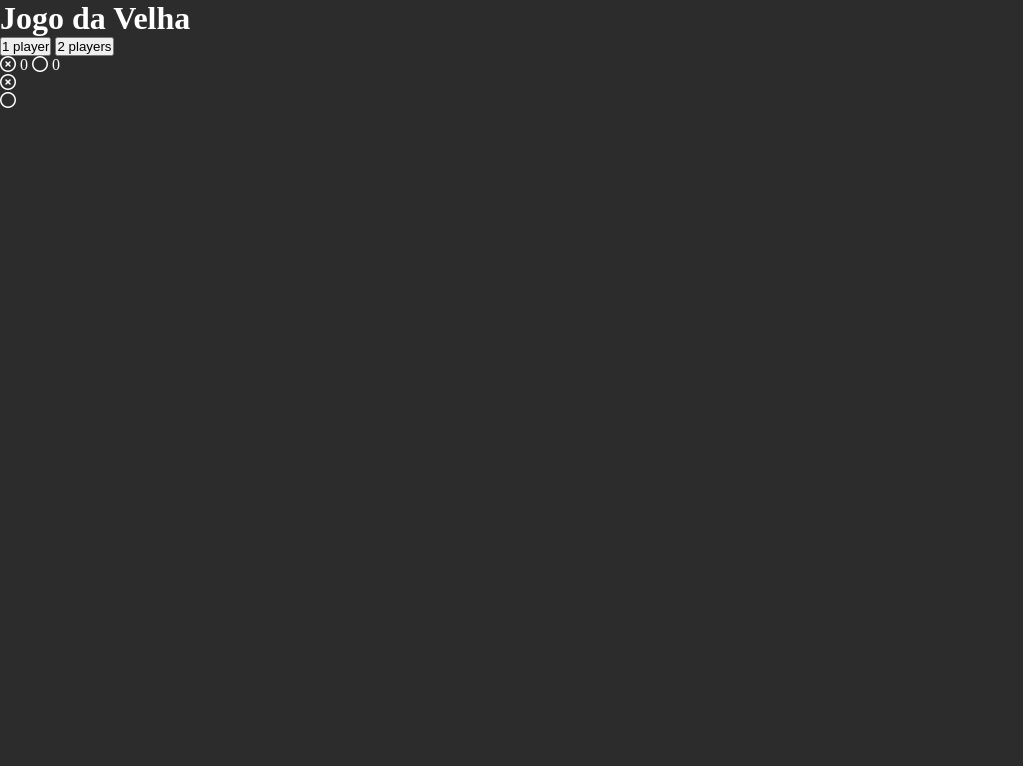
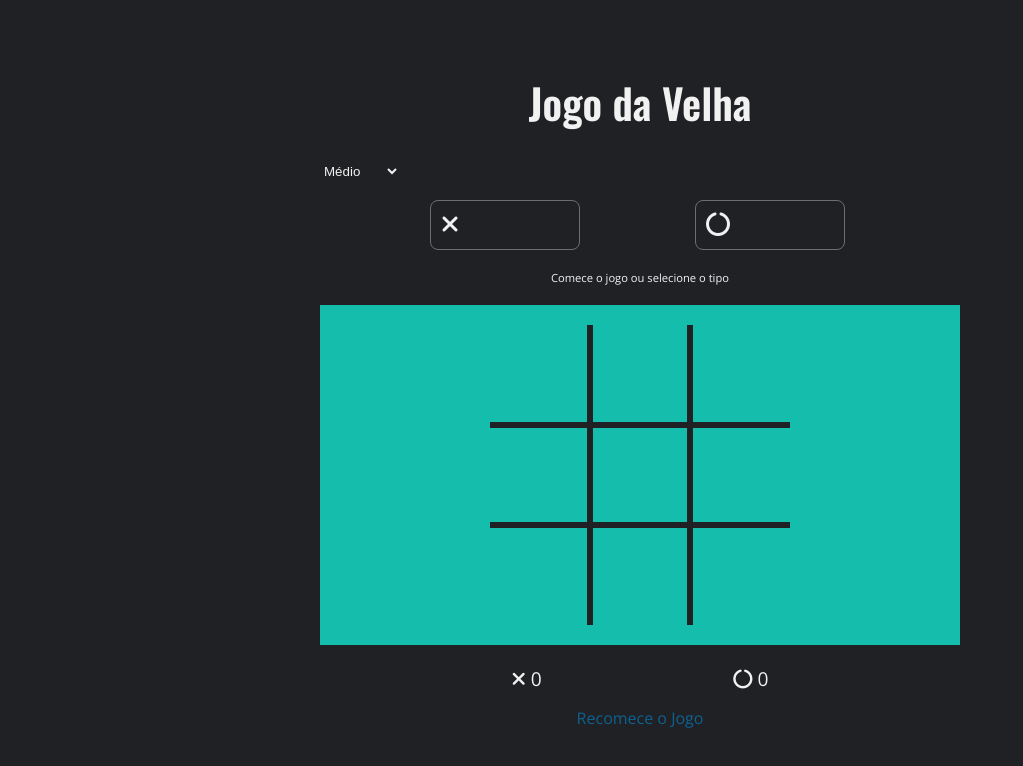
Before and after one commit to igords-goncalves/jogo-da-velha, a website: page source/index.html in a window 1280 px wide. Shown: the whole page, without its empty margins (0-1023 px from the left). Drawn offline with nearby package versions, Linux system fonts and the light colour scheme.

Commit message:
CSS pronto

```diff
--- /dev/null
+++ b/source/css/main.css
@@ -0,0 +1,116 @@
+@import url('https://fonts.googleapis.com/css2?family=Open+Sans:wght@400&display=swap');
+
+main {
+    width: 100%;
+    display: flex;
+    flex-direction: column;
+    align-items: center;
+    justify-content: center;
+}
+
+#bg-quadro {
+    background-color: #14bdac;
+
+    width: 50%;
+    min-width: 320px;
+    min-height: 230px;
+    margin: 0 0 25px 0;
+
+    display: flex;
+    flex-direction: row;
+    align-items: center;
+    justify-content: center;
+    margin: 0 0 20px 0;
+
+}
+
+#quadro {
+    background-color: #14bdac;
+
+    width: 20%;
+    min-width: 300px;
+
+    display: flex;
+    flex-direction: row;
+    margin: 20px 0 20px 0;
+
+    flex-wrap: wrap;
+}
+
+.box {
+    height: 100px;
+    border: 3px solid var(--main-bg-color);
+
+    box-sizing: border-box;
+    flex: 1 1 33%;
+}
+
+#block-1, #block-2, #block-3 {
+    border-top: none;
+}
+#block-1, #block-4, #block-7 {
+    border-left: none;
+}
+#block-3, #block-6, #block-9 {
+    border-right: none;
+}
+#block-7, #block-8, #block-9 {
+    border-bottom: none;
+}
+
+
+#placar {
+    min-width: 50%;
+
+    display: flex;
+    flex-direction: row;
+    align-items: center;
+    justify-content: space-evenly;
+
+    margin: 0 0 15px 0;
+
+    font-size: 1.2em;
+}
+
+a {
+    text-decoration: none;
+    font-family: 'Open Sans', sans-serif;
+
+    color: #0e6191;
+    font-size: 1em;
+}
+
+/* Simbolos */
+
+
+.esconder {
+    display: flex;
+    flex-direction: row;
+    justify-content: center;
+    align-items: center;
+}
+
+.x {
+    display: inline-block;
+    font-size: 46px;
+}
+.o {
+    display: inline-block;
+    font-size: 36px;
+}
+
+.esconder {
+    display: none !important;
+}
+
+#menssagem p {
+    position: absolute;
+    display: flex;
+    flex-direction: row;
+    align-items: center;
+    justify-content: center;
+    top: 50%;
+    width: 100%;
+    font-size: 4em;
+    color: var(--font-color);
+}
--- a/source/css/style.css
+++ b/source/css/style.css
@@ -1,3 +1,7 @@
+@import url('https://fonts.googleapis.com/css2?family=Open+Sans:wght@300&display=swap');
+
+@import url('https://fonts.googleapis.com/css2?family=Oswald:wght@600&display=swap');
+
 * {
     margin: 0;
     padding: 0;
@@ -7,7 +11,87 @@
 body {
     width: 100%;
     height: 100vh;
+    background-color: var(--main-bg-color);
+    color: var(--font-color);
 
-    background-color: #2c2c2c;
-    color: #ffffff;
+    display: flex;
+    flex-direction: column;
+    align-items: center; /* Alinhados no eixo horizontal */
+    justify-content: center; /* Alinhados no eixo vertical */
+
+    font-family: 'Open Sans', sans-serif;
 }
+
+header {
+    width: 100%;
+    display: flex;
+    flex-direction: column;
+    align-items: center;
+}
+
+#titulo {
+    font-size: 1.3em;
+    margin: 0 0 20px 0;
+    font-family: 'Oswald', sans-serif;
+}
+
+
+#painel {
+    min-width: 50%;
+
+    display: flex;
+    flex-direction: column;
+    justify-content: center;
+
+    margin: 0 0 20px 0;
+}
+
+#nivel {
+    padding: 10px 0px 10px 0px;
+    border: none;
+    background: var(--main-bg-color);
+
+    min-width: 80px;
+    color: var(--font-color);
+
+    margin: 0 0 10px 0;
+}
+
+#botoes {
+    display: flex;
+    flex-direction: row;
+    justify-content: space-evenly;
+    margin: 0 0 20px 0;
+}
+
+.botao {
+    text-align: left;
+    padding: 10px 10px;
+    width: 150px;
+
+    font-size: 1.5em;
+
+    background: none;
+    border: 0.01px solid #6e6e6e;
+    border-radius: 8px;
+
+    margin-right: 5px;
+
+    cursor: pointer;
+}
+
+.botao i {
+    color: var(--font-color);
+}
+
+.botao:hover {
+    border-bottom: 1px solId #14bdac ;
+}
+
+#instrucoes {
+    display: flex;
+    flex-direction: row;
+    align-items: center;
+    justify-content: center;
+    font-size: 0.7em;
+}
--- /dev/null
+++ b/source/css/variables.css
@@ -0,0 +1,4 @@
+:root {
+    --main-bg-color: #202124;
+    --font-color: #f1f1f1
+}
--- a/source/index.html
+++ b/source/index.html
@@ -7,10 +7,12 @@
 
     <link rel="shortcut icon" href="#">
     <link rel="stylesheet" href="css/style.css">
+    <link rel="stylesheet" href="css/variables.css">
+    <link rel="stylesheet" href="css/main.css">
 
     <script src="https://kit.fontawesome.com/e900989936.js" crossorigin="anonymous"></script>
 
-    <title>Tic-tac-toe</title>
+    <title>Jogo da Velha</title>
 </head>
 
 <body>
@@ -18,15 +20,27 @@
         <div id="titulo" class="container">
             <h1>Jogo da Velha</h1>
         </div>
+        <div id="painel" class="container">
+            <div>
+                <select name="nivel" id="nivel">
+                    <option value="facil">Fácil</option>
+                    <option value="medio" selected>Médio</option>
+                    <option value="dificil">Difícil</option>
+                </select>
+            </div>
+            <div id="botoes">
+                <button id="vezes" class="botao"><i class="fas fa-times"></i></button>
+                <button id="circulo" class="botao"><i class="fas fa-circle-notch"></i></i></button>
+            </div>
+            <div id="instrucoes">
+                <p>Comece o jogo ou selecione o tipo</p>
+            </div>
+        </div>
     </header>
 
     <main>
-        <div id="container-botoes" class="container">
-            <input id="ai" type="button" value="1 player">
-            <input id="2-players" type="button" value="2 players">
-        </div>
-
-        <div id="container-board" class="hide" class="container">
+        <div id="bg-quadro">
+            <div id="quadro" class="container">
                 <div class="box" id="block-1"></div>
                 <div class="box" id="block-2"></div>
                 <div class="box" id="block-3"></div>
@@ -37,29 +51,35 @@
                 <div class="box" id="block-8"></div>
                 <div class="box" id="block-9"></div>
             </div>
+    </div>
 
-        <div id="container-placar" class="container">
-            <span class="container-scoreboard">
-                <span id="x-scoreboard"><i class="far fa-times-circle"></i></span>
-                <span id="1-socoreboard">0</span>
+        <div id="placar" class="container">
+            <span class="score">
+                <span id="x-score"><i class="fas fa-times"></i></span>
+                <span id="1-score">0</span>
             </span>
-            <span class="container-scoreboard">
-                <span id="o-scoreboard"><i class="far fa-circle"></i></span>
-                <span id="1-socoreboard">0</span>
+            <span class="score">
+                <span id="o-score"><i class="fas fa-circle-notch"></i></span>
+                <span id="1-score">0</span>
             </span>
+        </div>
+
+        <div id="recomecar">
+            <a href="#">Recomece o Jogo</a>
         </div>
     </main>
 
-    <div class="hide">
-        <div class="x"><i class="far fa-times-circle"></i></i></div>
-        <div class="o"><i class="far fa-circle"></i></div>
+    <!-- Esconder -->
+
+    <div class="esconder">
+        <div class="x"><i class="fas fa-times"></i></div>
+        <div class="o"><i class="fas fa-circle-notch"></i></div>
     </div>
 
-    <div id="message" class="hide">
-        <p></p>
+    <div id="menssagem" class="esconder">
+        <p>Mensagem</p>
     </div>
 
     <script src="js/index.js"></script>
-
 </body>
 </html>
--- a/source/js/index.js
+++ b/source/js/index.js
@@ -0,0 +1,5 @@
+const botao = document.querySelector("#vezes")
+
+botao.addEventListener('click', () => {
+    console.log('clicado!')
+})
```
Also changed, not shown: package.json (+5 -6 lines), README.md (added), source/img/layout-google.jpg (added). Lines whose indentation alone changed are shown as unchanged.
